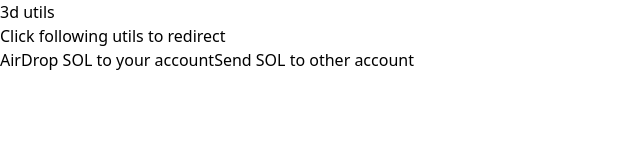
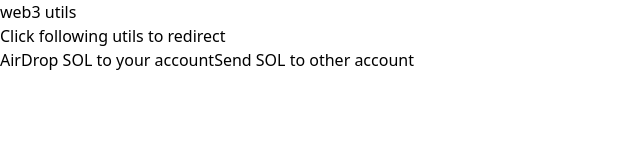
Before and after one commit to panthsolanki/web3Utils, a Nuxt app: page / in a window 1280 px wide. Shown: the top 160 px of the page, without its empty margins (0-640 px from the left). Built offline with nearby package versions, Linux system fonts and the light colour scheme.

Commit message:
navbar updated

```diff
--- a/components/NavBar.vue
+++ b/components/NavBar.vue
@@ -3,7 +3,7 @@
 <template>
   <header class="sticky top-0 z-50 flex justify-between items-center space-x-1 border-b bg-white p-4 shadow-md">
     <nuxt-link to="/">
-      <h1 class="text-3xl font-mono">3d utils</h1>
+      <h1 class="text-3xl font-mono">web3 utils</h1>
     </nuxt-link>
   </header>
 </template>
```
